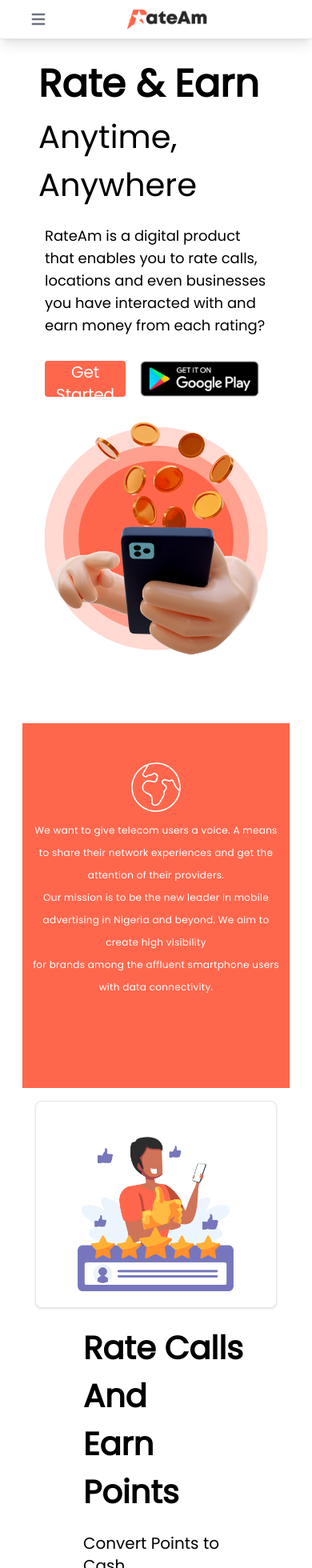
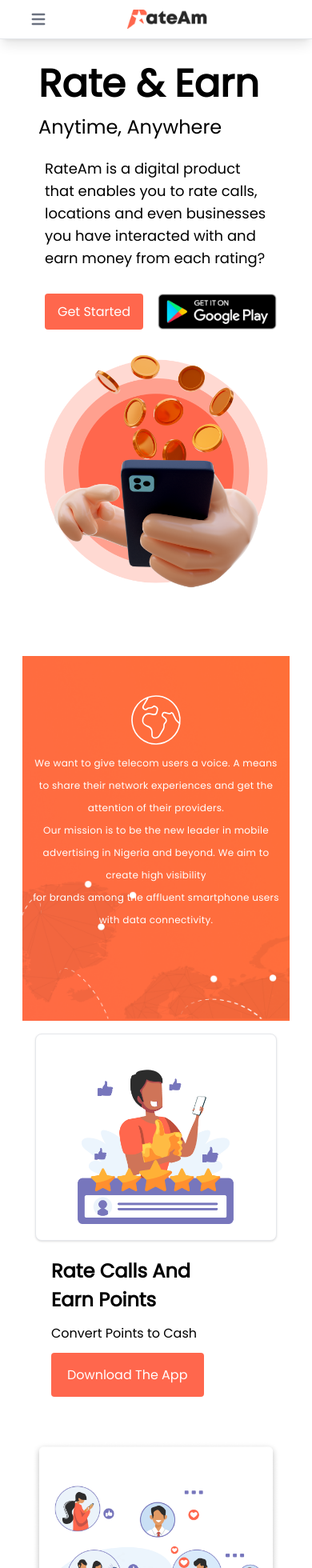
Before and after one commit to Horppyman/rateam, a React (Create React App) app: page / in a window 390 px wide. Shown: the top 1960 px of the page at 80% size. Built offline with nearby package versions, Linux system fonts and the light colour scheme.

Commit message:
adjusted some features in the HomePage.

```diff
--- a/src/index.css
+++ b/src/index.css
@@ -11,3 +11,10 @@ body {
   -webkit-font-smoothing: antialiased;
   -moz-osx-font-smoothing: grayscale;
 }
+
+.bgOrange{
+  background-image: url(./assets/images/orangeBg.png);
+  background-size: cover;
+  background-position: center bottom;
+  background-repeat: no-repeat;
+}
--- a/src/pages/Home/Components/Cards.js
+++ b/src/pages/Home/Components/Cards.js
@@ -27,15 +27,15 @@ const Cards = () => {
             className="lg:absolute lg:-bottom-56  p-5 rounded-lg bg-white border shadow"
           />
         </div>
-        <div className="basis-1/2 flex md:justify-start justify-center mt-5 md:mt-0">
-          <div className="px-10 md:px-0">
-            <h1 className="md:text-[2rem] lg:text-[4rem] text-[40px] font-semibold md:pt-5">
+        <div className="basis-1/2 flex md:justify-start  mt-5 md:mt-0">
+          <div className=" md:px-0">
+            <h1 className="md:text-[2rem] lg:text-[4rem] text-[1.5rem] font-semibold md:pt-5">
               Rate Calls And <br /> Earn Points
             </h1>
-            <p className="text-xl my-5">Convert Points to Cash</p>
+            <p className="md:text-xl  md:my-5 my-3">Convert Points to Cash</p>
             <button
               type="button"
-              class="text-white capitalize px-5 bg-[#FF674D] hover:bg-orange-600 font-medium rounded text-xl  mr-2 mb-2 h-[55px]"
+              class="text-white  capitalize px-5 bg-[#FF674D] hover:bg-orange-600 font-medium rounded md:text-xl  mr-2 mb-2 h-[55px]"
             >
               Download the app
             </button>
@@ -49,16 +49,16 @@ const Cards = () => {
         </div>
         <div className="basis-1/2 order-1 text-right flex  justify-center md:justify-end">
           <div className="px-3">
-            <h1 className="md:text-[2rem] lg:text-[4rem]  text-[40px] font-semibold">
+            <h1 className="md:text-[2rem] lg:text-[4rem]  text-[1.5rem] font-semibold">
               Interact with others <br />
               in the community
             </h1>
-            <p className="text-xl my-5">
+            <p className="md:text-xl my-5">
               Participate in Challenges and win cash
             </p>
             <button
               type="button"
-              class="text-white capitalize px-5 bg-[#FF674D] hover:bg-orange-600 font-medium rounded text-xl  mr-2 mb-2 h-[55px]"
+              class="text-white capitalize px-5 bg-[#FF674D] hover:bg-orange-600 font-medium rounded md:text-xl  mr-2 mb-2 h-[55px]"
             >
               Get Started
             </button>
@@ -72,10 +72,10 @@ const Cards = () => {
         </div>
         <div className="basis-1/2 flex md:justify-start justify-center mt-5 md:mt-0">
           <div className="px-5 md:px-0">
-            <h1 className="md:text-[1.5rem] lg:text-[4rem]  text-[35px] font-semibold">
+            <h1 className="md:text-[1.5rem] lg:text-[4rem]  text-[1.5rem] font-semibold">
               Discover Shops, Jobs, <br /> Event & New Places
             </h1>
-            <p className="my-5 text-sm">
+            <p className="my-5 md:text-[20px] text-sm">
               Top-ranked businesses for telecom customers with thousands <br />{" "}
               of daily reviews on businesses all in the palm of your hand.
               <br />
@@ -86,7 +86,7 @@ const Cards = () => {
             </p>
             <button
               type="button"
-              class="text-white capitalize px-5 bg-[#FF674D] hover:bg-orange-600 font-medium rounded text-xl  mr-2 mb-2 h-[55px]"
+              class="text-white capitalize px-5 bg-[#FF674D] hover:bg-orange-600 font-medium rounded md:text-xl  mr-2 mb-2 h-[55px]"
             >
               Download the app
             </button>
@@ -100,18 +100,18 @@ const Cards = () => {
         </div>
         <div className="basis-1/2 order-1 flex  justify-center md:justify-end text-right">
           <div className="px-5 md:px-0">
-            <h1 className="md:text-[2rem] lg:text-[4rem]  text-[40px] font-semibold">
+            <h1 className="md:text-[2rem] lg:text-[4rem]  text-[1.5rem] font-semibold">
               Nationwide Network <br />
               Experience
             </h1>
-            <p className="my-5">
+            <p className="my-5 md:text-[20px] text-sm">
               Checkout the network strength for different locations <br />{" "}
               (states) within your country. Click on, any state to see <br />{" "}
               activity details (total number of calls, and average ratings etc)
             </p>
             <button
               type="button"
-              class="text-white capitalize px-5 bg-[#FF674D] hover:bg-orange-600 font-medium rounded text-xl  mr-2 mb-2 h-[55px]"
+              class="text-white capitalize px-5 bg-[#FF674D] hover:bg-orange-600 font-medium rounded md:text-xl  mr-2 mb-2 h-[55px]"
             >
               subscribe
             </button>
--- a/src/pages/Home/Components/OrangeGlobe.js
+++ b/src/pages/Home/Components/OrangeGlobe.js
@@ -1,8 +1,9 @@
 import { Globe } from "../../../assets/Icons/icons";
+import orangeBg from "../../../assets/images/orangeBg.png";
 
 const OrangeGlobe = () => {
   return (
-    <div className="bg-[#FF674D] mt-16 text-white ">
+    <div className={` mt-16 text-white bgOrange`}>
       <div className="flex items-center pt-10 justify-center">
         <Globe />
       </div>
--- a/src/pages/Home/Components/PurplePicture.js
+++ b/src/pages/Home/Components/PurplePicture.js
@@ -9,14 +9,18 @@ const PurplePicture = () => {
           <div className="order-2 flex items-center justify-center basis-1/3  mb-5 lg:mb-0">
             <img src={top} alt="" />
           </div>
-          <div className="text-start text-white order-1 basis-2/3 flex flex-col justify-center">
-            <h1 className="text-4xl font-bold mb-5 md:pl-10">The Problem</h1>
-            <p className="text-xl md:pl-10">
-              Atleast one in every ten callers will most likely have experience
-              that they will like to express <br /> whether good or bad but
-              unfortunately there is currently no platform that <br /> provides
-              such to phone users.
-            </p>
+          <div className="text-start text-white order-1 basis-2/3 flex flex-col items-center justify-center">
+            <div className="">
+              <h1 className="lg:text-5xl md:text-4xl text-3xl font-bold mb-5 md:pl-10">
+                The Problem
+              </h1>
+              <p className="md:text-xl text-sm md:pl-10">
+                Atleast one in every ten callers will most likely have
+                experience that they will like to express whether good or bad
+                but unfortunately there is currently no platform that provides
+                such to phone users.
+              </p>
+            </div>
           </div>
         </div>
         <div className="lg:flex my-10">
@@ -24,13 +28,15 @@ const PurplePicture = () => {
             <img src={bottom} alt="" />
           </div>
           <div className="text-end text-white basis-2/3 flex flex-col justify-center">
-            <h1 className="text-4xl font-bold mb-5 md:pr-10">Our Solution</h1>
-            <p className="text-lg md:pr-10">
+            <h1 className="lg:text-5xl md:text-4xl text-3xl font-bold mb-5 md:pr-10">
+              Our Solution
+            </h1>
+            <p className="md:text-lg text-sm md:pr-10">
               People face a lot of issues due to low voice quality and inability
-              to express their <br /> opinion on a centralized platform.RateAm
-              app provides a platform that rewards <br /> all telecom
-              subscribers by Crowdsourcing their network experience through a{" "}
-              <br /> feedback rating process. <br />
+              to express their opinion on a centralized platform.RateAm app
+              provides a platform that rewards all telecom subscribers by
+              Crowdsourcing their network experience through a feedback rating
+              process. <br />
               <p className="mt-5">
                 Our solution is simple. More calls n More cash. All you need to
                 do is Rate and Earn, Happy people...Happy network.
--- a/src/pages/Home/Home.js
+++ b/src/pages/Home/Home.js
@@ -13,11 +13,12 @@ const Home = () => {
     <section className="px-7">
       <section className="container mx-auto mt-5">
         <div className="lg:flex">
-          <div className="basis-1/2 px-5 lg:px-0">
+          <div className="basis-1/2 flex items-center px-5 lg:px-0">
+            <div className="">
               <h1 className="xl:text-[5rem] md:text-[4rem] text-[3rem]  font-bold">
                 Rate & Earn
               </h1>
-            <h2 className="lg:text-[4rem] text-[40px] font-light">
+              <h2 className="xl:text-[4rem] lg:text-[40px] text-[1.5rem]  font-light">
                 Anytime, Anywhere
               </h2>
               <p className="text-lg font-medium my-5 px-2">
@@ -28,11 +29,12 @@ const Home = () => {
               <div className="flex items-center mt-5 px-2">
                 <button
                   type="button"
-                class="text-white bg-[#FF674D]  hover:bg-orange-600 font-medium rounded text-xl lg:w-44 w-[150px] mr-2 mb-2 mt-2 lg:h-[53px] h-[45px]"
+                  class="text-white shrink-0 bg-[#FF674D]  hover:bg-orange-600 font-medium rounded md:text-xl lg:w-44 md:w-[150px] px-4 mr-2 mb-2 mt-2 lg:h-[53px] h-[45px]"
                 >
                   Get Started
                 </button>
                 <img src={google} alt="" className="h-[65px] lg:h-auto" />
+              </div>
             </div>
           </div>
           <div className="basis-1/2 flex items-center justify-center">
```
Also changed, not shown: src/assets/images/orangeBg.png (added). Lines whose indentation alone changed are shown as unchanged.
